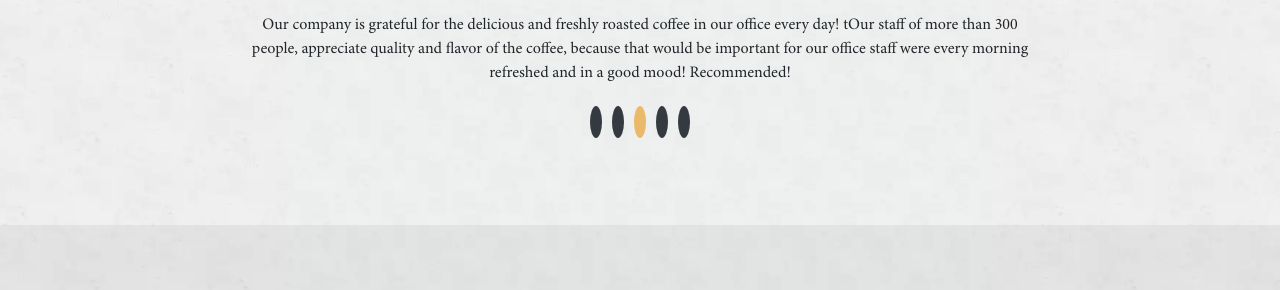
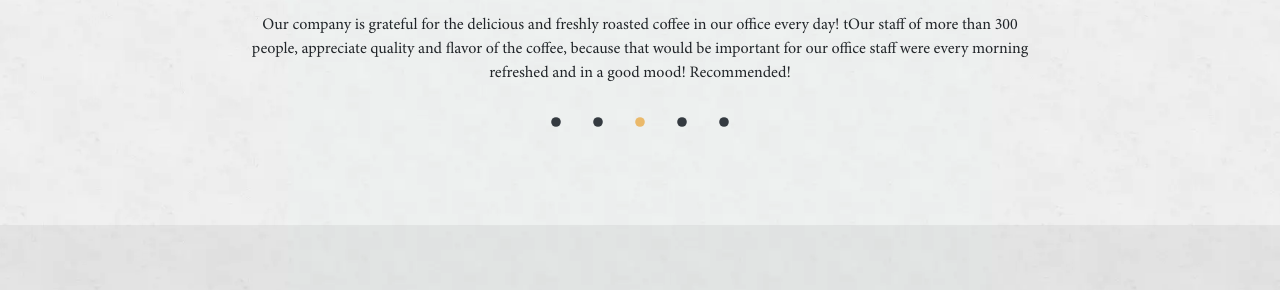
Before and after one commit to fershio20/jobsity-front-end-challenge, a plain HTML site: page index.html in a window 1280 px wide. Shown: the part 4032-4322 px from the top of the page. Drawn offline with nearby package versions, Linux system fonts and the light colour scheme; a web font is replaced by a local one.

Commit message:
fix dots carousel testimonial

```diff
--- a/assets/css/style.css
+++ b/assets/css/style.css
@@ -487,13 +487,15 @@ div#partners-section {
 }
 
 .custom-navigation-slider .slick-dots li button.slick-dot {
-    width: 12px;
+
+    width: 32px;
     height: 32px;
     border-radius: 50%;
     background-color: var(--bs-gray-800);
     border: none;
     cursor: pointer;
     outline: none;
+    scale: 0.3;
 }
 
 .custom-navigation-slider .slick-dots li.slick-active button.slick-dot {
```
